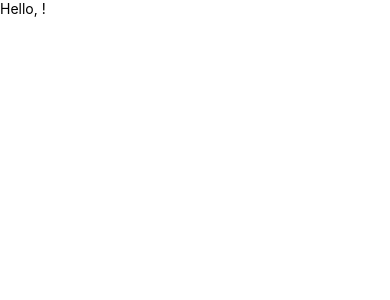
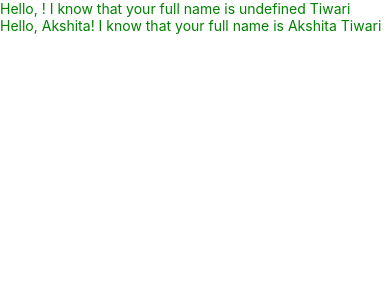
Before and after one commit to Akshita2020/react_native_basics, a React Native app: screen / in a window 390 px wide. Shown: the top 300 px of the page. Built offline with nearby package versions, Linux system fonts and the light colour scheme.

Commit message:
Class based component versus functional component

```diff
--- a/App.tsx
+++ b/App.tsx
@@ -1,54 +1,13 @@
-import React, {Component} from 'react';
-import {Text, SafeAreaView} from 'react-native';
+import React from 'react';
+import {SafeAreaView} from 'react-native';
+import MyText from './components/MyText/Text';
 
-interface AppState {
-  name?: string;
-}
-
-class App extends Component<{}, AppState> {
-  constructor(props: string) {
-    super(props);
-    this.state = {
-      name: undefined,
-    };
-  }
-  componentDidMount(): void {
-    console.log('components is mounted');
-  }
-  componentShouldMount(
-    nextProps: Readonly<{}>,
-    nextState: Readonly<{}>,
-    nextContext: any,
-  ): boolean {
-    console.log('Checking if component should update');
-    return true;
-  }
-  getSnapshotBeforeUpdate(prevProps: Readonly<{}>, prevState: Readonly<{}>) {
-    console.log('Getting snapshot before update');
-    return null;
-  }
-  componentDidUpdate(
-    prevProps: Readonly<{}>,
-    prevState: Readonly<{}>,
-    snapshot: any,
-  ) {
-    console.log('Component did update');
-  }
-  componentWillUnmount(): void {
-    console.log('Component will unmount');
-  }
-  render() {
-    return (
-      <SafeAreaView>
-        <Text
-          onPress={() => {
-            this.setState({name: 'akshita'});
-          }}>
-          Hello, {this.state?.name}!
-        </Text>
-      </SafeAreaView>
-    );
-  }
-}
-
+const App = () => {
+  return (
+    <SafeAreaView>
+      <MyText />
+      <MyText name={'Akshita'} />
+    </SafeAreaView>
+  );
+};
 export default App;
--- a/components/MyText/Text.jsx
+++ b/components/MyText/Text.jsx
@@ -1,17 +1,41 @@
-import React from 'react';
 import {Text} from 'react-native';
+import React, {useState, useEffect, Component} from 'react';
 import styles from './styles';
-const MyText = () => {
-  const handleTextClick = () => {
-    alert('Text has been clicked');
-  };
-  return (
-    <Text
-      style={[styles.text, styles.text1, {color: 'magenta'}]}
-      onPress={() => handleTextClick()}>
-      Hello! React native world!
-    </Text>
-  );
-};
+class MyText extends Component {
+  constructor(props) {
+    super(props);
+    this.state = {
+      fullName: props.name + ' Tiwari',
+    };
+  }
+  componentDidMount() {
+    //It is called right after the component is rendered
+    //Perform some setup for example fetching data from API
+    console.log('Our component has been mounted');
+  }
+  componentDidUpdate(prevProps, prevState) {
+    //Called when state or props of the application is updated
+    console.log(
+      'The state of the application has been changed',
+      prevState,
+      this.state,
+    );
+  }
+  componentWillUnmount() {
+    console.log('Component is now being destroyed');
+  }
+  render() {
+    return (
+      <Text
+        style={[styles.text, styles.text1, {color: 'green'}]}
+        onPress={() =>
+          this.setState({...this.state, ...{fullName: 'Akshita, T.'}})
+        }>
+        Hello, {this.props.name}! I know that your full name is{' '}
+        {this.state.fullName}
+      </Text>
+    );
+  }
+}
 
 export default MyText;
```
